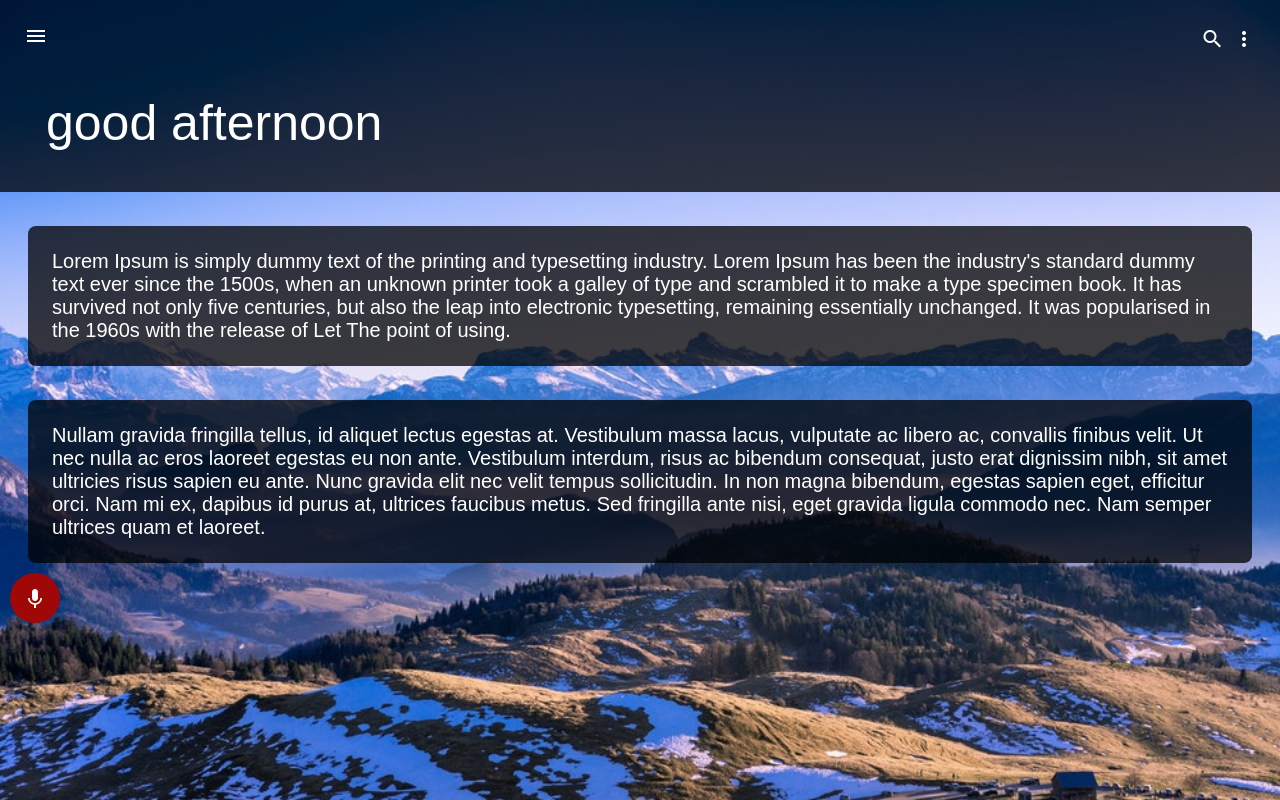
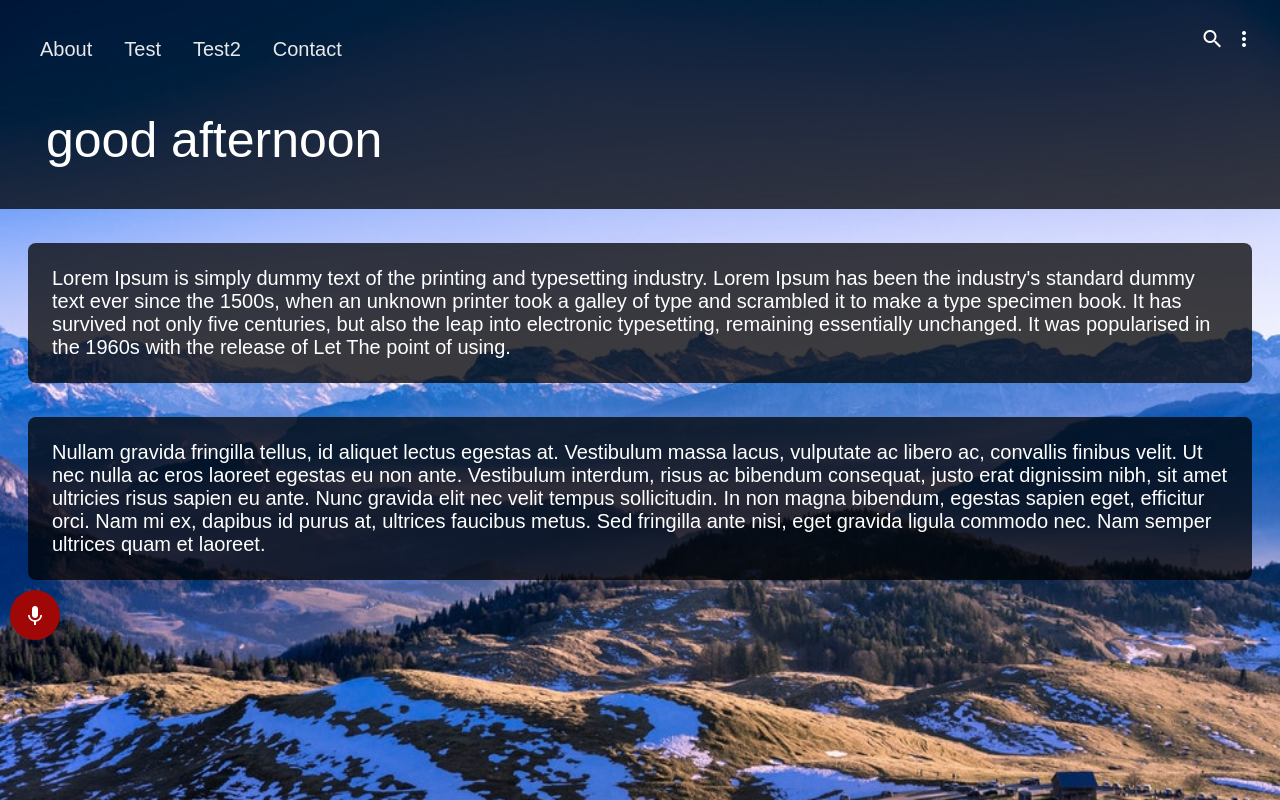
Before and after one commit to FultonBrowne/Ara-Web, a PHP site: page / in a window 1280 px wide. Run offline with PHP 8.4, Linux system fonts and the light colour scheme.

Commit message:
added dynamic display of topnav & sidenav

```diff
--- a/index.css
+++ b/index.css
@@ -3,35 +3,34 @@ body {
   background-repeat: no-repeat;
   background-size: cover;
   margin: 0;
-  height: 100%;
 }
 
 .topnav {
   overflow: hidden;
-  background-color: #e9e9e9;
+  display: block;
+  flex: 1 1 0%;
 }
 
 /* Style the links inside the navigation bar */
 .topnav a {
   float: left;
-  display: block;
-  color: rgba(255, 255, 255, 0);
+  color: #e9e9e9;
   text-align: center;
   padding: 14px 16px;
   text-decoration: none;
-  font-size: 17px;
+  font-size: 20px;
+  font-family: sans-serif;
 }
 
 /* Change the color of links on hover */
 .topnav a:hover {
-  background-color: rgb(221, 221, 221);
-  color: rgba(255, 255, 255, 0);
+  background-color: #1a237e;
 }
 
 /* Style the "active" element to highlight the current page */
 .topnav a.active {
-  background-color: #1a237e;
-  color: rgb(255, 255, 255);
+  background-color: rgb(221, 221, 221);
+  color: rgb(230, 20, 20);
 }
 
 /* Style the search box inside the navigation bar */
@@ -58,7 +57,7 @@ body {
 }
 
 .menu {
-  flex: 1 1 0%;
+  display: none;
 }
 
 .title{
@@ -132,6 +131,10 @@ body {
 }
 
 @media only screen and (max-width: 800px) {
+  .body {
+    height: 100%;
+  }
+
   .main {
     padding: 26px;
   }
@@ -156,7 +159,6 @@ body {
   .topnav a,
   .topnav input[type="text"] {
     float: none;
-    display: block;
     text-align: left;
     width: 100%;
     margin: 0;
@@ -172,6 +174,15 @@ body {
     padding: 16px;
   }
 
+  .topnav {
+    display: none;
+  }
+
+  .menu {
+    flex: 1 1 0%;
+    display: block;
+  }
+
   .title {
     font-size: 30px;
     margin: 20px 8px 10px;
--- a/index.html
+++ b/index.html
@@ -14,6 +14,12 @@
   <body>
     <div class="main">
       <div class="navbar">
+        <div class="topnav">
+          <a href="#">About</a>
+          <a href="#">Test</a>
+          <a href="#">Test2</a>
+          <a href="#">Contact</a>
+        </div>
         <div class="menu">
           <i class="material-icons" onclick="openNav()" style="cursor:pointer">
             menu
```
